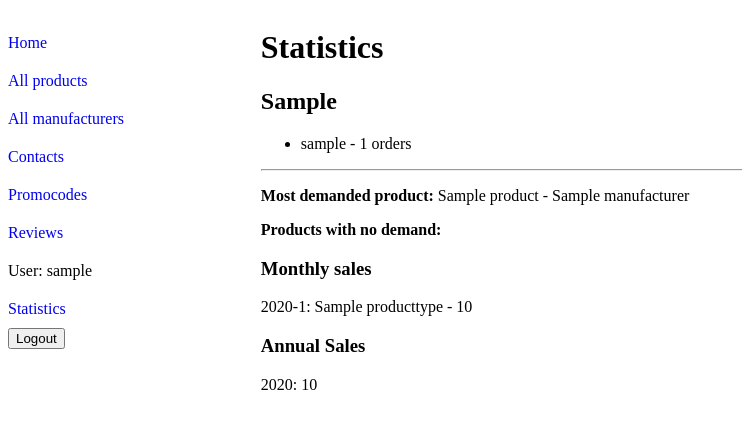
After one commit to kseniakot/IGI_LR, a Django app: page /catalog/clients_grouped_by_city/ in a window 1280 px wide. The commit adds this page. Shown: the top 429 px of the page, without its empty margins (0-742 px from the left). Run offline with Django 5.2, Linux system fonts and the light colour scheme; a user stored in the database is signed in; tables that the repository leaves empty hold one stand-in row (values such as "Sample post").

Commit message:
add statistics and redirect

```diff
--- a/IGI/LR5/Lab5/carshowroom/urls.py
+++ b/IGI/LR5/Lab5/carshowroom/urls.py
@@ -20,6 +20,8 @@ from django.urls import include
 from django.views.generic import RedirectView
 
 from catalog.views import RegisterView
+from django.conf import settings
+from django.conf.urls.static import static
 
 urlpatterns = [
     path('admin/', admin.site.urls),
@@ -38,9 +40,6 @@ urlpatterns += [
     path('accounts/', include('django.contrib.auth.urls')),
 ]
 
-from django.conf import settings
-from django.conf.urls.static import static
-
 urlpatterns += static(settings.STATIC_URL, document_root=settings.STATIC_ROOT)
 if settings.DEBUG:
     urlpatterns += static(settings.MEDIA_URL, document_root=settings.MEDIA_ROOT)
--- a/IGI/LR5/Lab5/catalog/models.py
+++ b/IGI/LR5/Lab5/catalog/models.py
@@ -70,6 +70,7 @@ class Client(models.Model):
     last_name = models.CharField(max_length=100)
     date_of_birth = models.DateField(null=True, blank=True)
     phone_number = models.CharField(max_length=20, default='', blank=True)
+    city = models.CharField(max_length=100, default='Minsk')
 
     def save(self, *args, **kwargs):
         super().save(*args, **kwargs)
--- a/IGI/LR5/Lab5/catalog/templates/base_generic.html
+++ b/IGI/LR5/Lab5/catalog/templates/base_generic.html
@@ -40,6 +40,9 @@
                     {% endif %}
 
                 {% endfor %}
+                 {% if user.is_superuser %}
+                     <li><a href="{% url 'clients_grouped_by_city' %}">Statistics</a></li>
+{% endif %}
         <form action="{% url 'logout' %}" method="post">
             {% csrf_token %}
             <input type="hidden" name="next" value="{{ request.path }}">
--- /dev/null
+++ b/IGI/LR5/Lab5/catalog/templates/catalog/clients_grouped_by_cities.html
@@ -0,0 +1,31 @@
+{% extends "base_generic.html" %}
+
+{% block content %}
+  <h1>Statistics</h1>
+  {% for city, clients in clients_grouped_by_city.items %}
+    <h2>{{ city }}</h2>
+    <ul>
+      {% for client in clients %}
+        <li>{{ client.user__username }} - {{ client.num_orders }} orders</li>
+      {% endfor %}
+    </ul>
+  {% endfor %}
+    <hr>
+    <p><b>Most demanded product:</b> {{ most_demanded_product.name }} - {{ most_demanded_product.manufacturer }}</p>
+    <p><b>Products with no demand:</b> </p>
+    {% for product in no_demand_product %}
+  <p>{{ product.name }} - {{ product.manufacturer }}</p>
+{% endfor %}
+
+    <h3>Monthly sales</h3>
+    {% for sale in monthly_sales %}
+  <p>{{ sale.year }}-{{ sale.month }}: {{ sale.product_type__name }} - {{ sale.total_quantity }}</p>
+{% endfor %}
+
+    <h3>Annual Sales</h3>
+{% for sale in annual_sales %}
+  <p>{{ sale.year }}: {{ sale.total_revenue }}</p>
+{% endfor %}
+
+
+{% endblock %}
--- a/IGI/LR5/Lab5/catalog/templates/catalog/product_list.html
+++ b/IGI/LR5/Lab5/catalog/templates/catalog/product_list.html
@@ -29,7 +29,7 @@
     <ul>
       {% for product in product_list %}
       <li>
-        <a href="{{ product.get_absolute_url }}">{{ product.name }}</a> ({{ product.price }})
+        <a href="{{ product.get_absolute_url }}">{{ product.name }}</a> - {{ product.price }}$
       </li>
       {% endfor %}
     </ul>
--- a/IGI/LR5/Lab5/catalog/urls.py
+++ b/IGI/LR5/Lab5/catalog/urls.py
@@ -3,7 +3,7 @@ from . import views
 from django.urls import re_path as url
 
 from .views import OrderedProductsByUserListView, AllClientsForEmployeeView, client_list, EmployeeListView, \
-    ReviewListView, ReviewCreateView
+    ReviewListView, ReviewCreateView, ClientsGroupedByCityView, LogoutView
 
 urlpatterns = [
     url(r'^$', views.index, name='index'),
@@ -48,4 +48,9 @@ urlpatterns += [url('create-order/', views.create_order, name='create-order'),
                 path('contacts/', EmployeeListView.as_view(), name='contacts'),
                 path('reviews/', ReviewListView.as_view(), name='reviews'),
                 path('reviews/add/', ReviewCreateView.as_view(), name='add-review'),
+                path('clients_grouped_by_city/', ClientsGroupedByCityView.as_view() , name='clients_grouped_by_city'),
 ]
+
+urlpatterns += [
+    path('logout/', LogoutView.as_view(), name='logout'),
+]
--- a/IGI/LR5/Lab5/catalog/views.py
+++ b/IGI/LR5/Lab5/catalog/views.py
@@ -1,18 +1,22 @@
+from datetime import datetime
 
+from django.contrib.auth import logout
 from django.contrib.auth.models import User
-from django.db.models import Q
-from django.views.generic import ListView
+from django.db.models import Q, Count, Sum
+from django.db.models.functions import ExtractMonth, ExtractYear
+from django.middleware.csrf import logger
+from django.views.generic import ListView, View
 from django.shortcuts import render, redirect
 from django.views.generic import FormView, DetailView, CreateView
 from .models import Product, Manufacturer, Client, ProductType, Cart, PromoCode, Employee, Review
-from django.contrib.auth.mixins import LoginRequiredMixin
+from django.contrib.auth.mixins import LoginRequiredMixin, UserPassesTestMixin
 from django.views import generic
 from .models import ProductInstance
 from django.contrib.auth.decorators import login_required
 
 from django.shortcuts import get_object_or_404
 from django.http import HttpResponseRedirect
-from django.urls import reverse
+from django.urls import reverse, reverse_lazy
 from .models import Order
 from .forms import OrderStatusForm, RegisterForm, ReviewForm
 
@@ -53,8 +57,9 @@ class RegisterView(FormView):
 
         dob = form.cleaned_data.get('date_of_birth')
         phone = form.cleaned_data.get('phone_number')
+        city = form.cleaned_data.get('city')
 
-        client = Client(user=user, date_of_birth=dob, phone_number=phone)
+        client = Client(user=user, date_of_birth=dob, phone_number=phone, city=city)
         client.save()
 
         return super().form_valid(form)
@@ -331,3 +336,57 @@ class ReviewCreateView(LoginRequiredMixin, CreateView):
     def form_valid(self, form):
         form.instance.user = self.request.user
         return super().form_valid(form)
+
+
+class ClientsGroupedByCityView(UserPassesTestMixin, View):
+    def test_func(self):
+        return self.request.user.is_superuser
+
+    def get(self, request, *args, **kwargs):
+        clients_with_orders = Client.objects.annotate(num_orders=Count('order')).filter(num_orders__gt=0)
+        clients_list = clients_with_orders.values('city', 'user__username', 'num_orders').order_by('city')
+
+        # Create a dictionary where each key is a city and the value is a list of clients in that city
+        clients_grouped_by_city = {}
+        for client in clients_list:
+            if client['city'] in clients_grouped_by_city:
+                clients_grouped_by_city[client['city']].append(client)
+            else:
+                clients_grouped_by_city[client['city']] = [client]
+
+        most_demanded_product = Product.objects.annotate(total_quantity=Sum('productinstance__quantity')).order_by(
+            '-total_quantity').first()
+
+        no_demand_product = Product.objects.filter(productinstance__isnull=True)
+
+        monthly_sales = Product.objects.filter(productinstance__order__isnull=False).annotate(
+            month=ExtractMonth('productinstance__order__order_date'),
+            year=ExtractYear('productinstance__order__order_date')
+        ).values('month', 'year', 'product_type__name').annotate(
+            total_quantity=Sum('productinstance__quantity')
+        ).order_by('year', 'month', 'product_type__name')
+
+        annual_sales = Order.objects.annotate(
+            year=ExtractYear('order_date')
+        ).values('year').annotate(
+            total_revenue=Sum('total_price')
+        ).order_by('year')
+
+        return render(request, 'catalog/clients_grouped_by_cities.html', {
+            'clients_grouped_by_city': clients_grouped_by_city,
+            'most_demanded_product': most_demanded_product,
+            'no_demand_product': no_demand_product,
+            'monthly_sales': monthly_sales,
+            'annual_sales': annual_sales,
+        })
+
+
+class LogoutView(View):
+    success_url = reverse_lazy('users:login')
+
+    def get(self, request):
+        logout(request)
+
+        #logger.info(f'User logged out')
+
+        return redirect(self.success_url)
--- a/IGI/LR5/Lab5/templates/registration/sign_up.html
+++ b/IGI/LR5/Lab5/templates/registration/sign_up.html
@@ -30,7 +30,6 @@
   <td>{{ form.password2.errors }}</td>
 </tr>
 
-<!-- Add date of birth field here -->
 <tr>
   <td>{{ form.date_of_birth.label_tag }}</td>
   <td>{{ form.date_of_birth }}</td>
@@ -42,6 +41,11 @@
   <td>{{ form.phone_number }}</td>
   <td>{{ form.phone_number.errors }}</td>
 </tr>
+    <tr>
+  <td>{{ form.city.label_tag }}</td>
+  <td>{{ form.city }}</td>
+  <td>{{ form.city.errors }}</td>
+</tr>
 
 </table>
 <input type="submit" value="sign up" />
```
Also changed, not shown: IGI/LR5/Lab5/catalog/forms.py (+12 -12 lines), IGI/LR5/Lab5/catalog/migrations/0022_client_city.py (added), IGI/LR5/Lab5/catalog/migrations/0023_alter_client_city.py (added).
